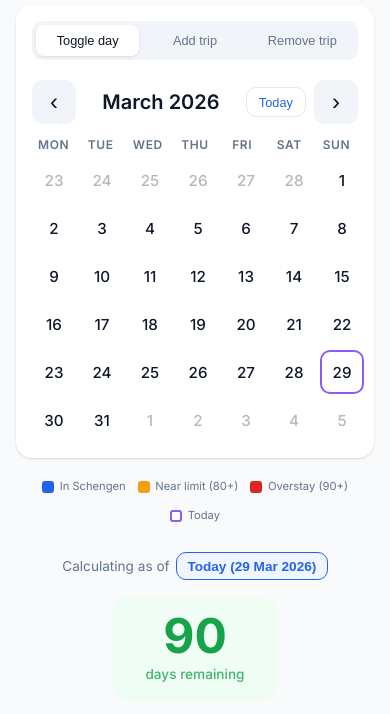
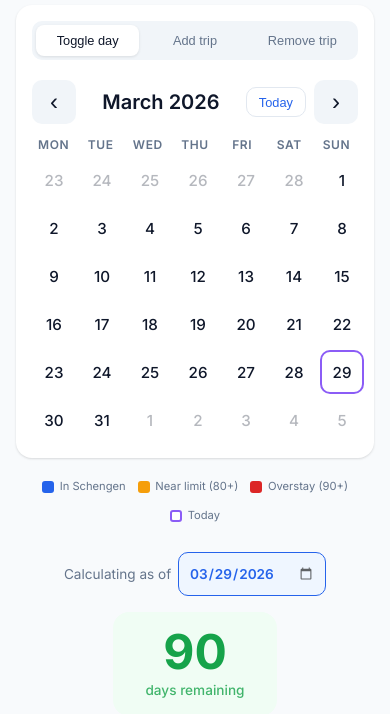
Before and after one commit to p-o-d/BorderCalculator, a website built with Vite: page index.html in a window 390 px wide. Shown: the part 89-803 px from the top of the page. Built offline with nearby package versions, Linux system fonts and the light colour scheme.

Commit message:
Fixed date picker for mobile

```diff
--- a/src/ui/app.css
+++ b/src/ui/app.css
@@ -97,29 +97,41 @@ body {
   color: var(--color-text-muted);
 }
 
-.summary-ref-btn {
+/* Native date input styled as a button — no overlays, works everywhere */
+.summary-ref-input {
   padding: 0.35rem 0.65rem;
   border: 1px solid var(--color-primary);
   background: #eff6ff;
   border-radius: var(--radius);
+  font-family: inherit;
   font-size: 0.85rem;
   font-weight: 600;
   color: var(--color-primary);
   cursor: pointer;
   transition: background 0.15s;
   -webkit-tap-highlight-color: transparent;
+  /* 16px minimum prevents iOS auto-zoom on focus */
+  min-height: 44px;
+  line-height: 1.2;
 }
 
-.summary-ref-btn:hover {
+.summary-ref-input:hover {
   background: #dbeafe;
 }
 
-.summary-ref-input {
-  position: absolute;
-  opacity: 0;
-  pointer-events: none;
-  width: 0;
-  height: 0;
+.summary-ref-input:focus {
+  outline: 2px solid var(--color-primary);
+  outline-offset: 2px;
+}
+
+/* Chromium: style the picker icon */
+.summary-ref-input::-webkit-calendar-picker-indicator {
+  cursor: pointer;
+  opacity: 0.6;
+}
+
+.summary-ref-input::-webkit-calendar-picker-indicator:hover {
+  opacity: 1;
 }
 
 .summary-ref-reset {
--- a/src/ui/summary.ts
+++ b/src/ui/summary.ts
@@ -25,15 +25,12 @@ export function renderSummary(
   refLabel.className = 'summary-ref-label';
   refLabel.textContent = 'Calculating as of';
 
-  const refBtn = document.createElement('button');
-  refBtn.className = 'summary-ref-btn';
-  refBtn.textContent = isToday ? `Today (${formatDate(refDateStr)})` : formatDate(refDateStr);
-
-  // Native date picker triggered by hidden input
+  // Native date input — visible and styled as a button. Works on all browsers.
   const dateInput = document.createElement('input');
   dateInput.type = 'date';
   dateInput.className = 'summary-ref-input';
   dateInput.value = refDateStr;
+  dateInput.setAttribute('aria-label', 'Reference date for calculation');
   dateInput.addEventListener('change', () => {
     if (dateInput.value) {
       const picked = dateInput.value;
@@ -45,10 +42,7 @@ export function renderSummary(
     }
   });
 
-  refBtn.addEventListener('click', () => dateInput.showPicker());
-
   refSection.appendChild(refLabel);
-  refSection.appendChild(refBtn);
   refSection.appendChild(dateInput);
 
   if (!isToday) {
```
